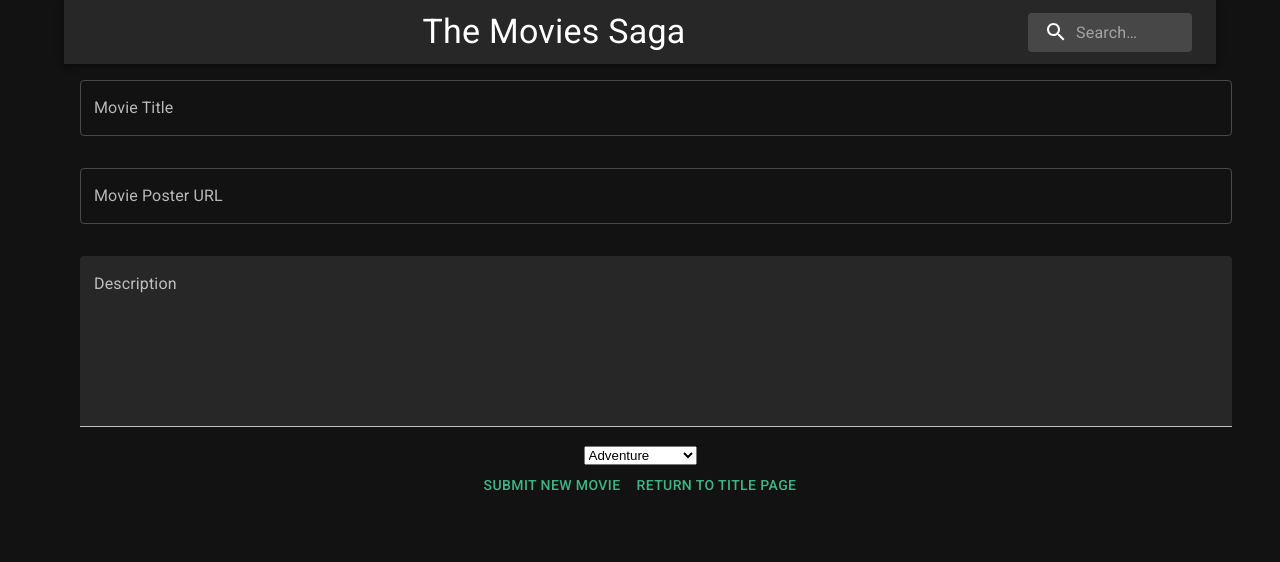
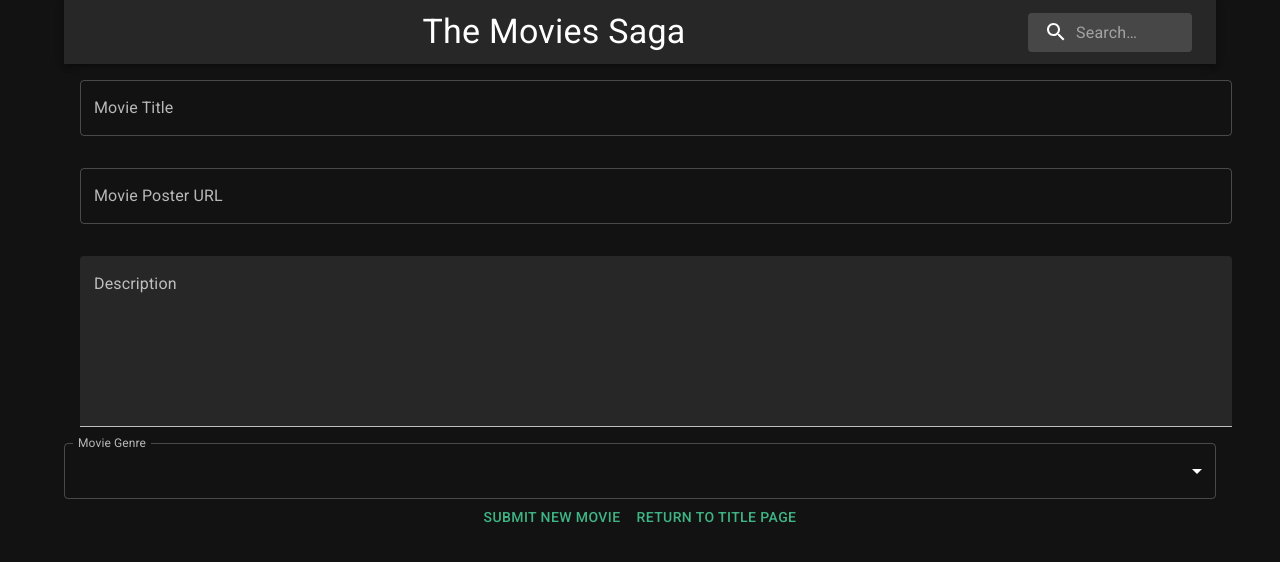
Before and after one commit to RyanKjesboJohnson/weekend-movie-sagas, a React (Create React App) app: page /#/addmovie in a window 1280 px wide. Shown: the top 562 px of the page. Built offline with nearby package versions, Linux system fonts and the light colour scheme.

Commit message:
Finished the add movie page

```diff
--- a/src/components/AddMoviePage/AddMoviePage.jsx
+++ b/src/components/AddMoviePage/AddMoviePage.jsx
@@ -1,4 +1,4 @@
-import { Box, Stack, Typography, TextField, FormControl, InputLabel, FilledInput, Grid, Button } from "@mui/material";
+import { Box, Stack, Typography, Select, MenuItem, TextField, FormControl, InputLabel, FilledInput, Grid, Button } from "@mui/material";
 import { useState } from "react";
 import { useDispatch } from "react-redux";
 import { useHistory } from "react-router-dom/cjs/react-router-dom.min";
@@ -93,24 +93,31 @@ export default function AddMoviePage(){
         </Grid>
         <Grid>
         <Box>
-        <select
-        name="genre"
-        onChange={() => populateNewGenre_ID(event)}
-      >
-        <option value={1}>Adventure</option>
-        <option value={2}>Animated</option>
-        <option value={3}>Biographical</option>
-        <option value={4}>Comedy</option>
-        <option value={5}>Disaster</option>
-        <option value={6}>Drama</option>
-        <option value={7}>Epic</option>
-        <option value={8}>Fantasy</option>
-        <option value={9}>Musical</option>
-        <option value={10}>Romantic</option>
-        <option value={11}>Science Fiction</option>
-        <option value={12}>Space-Opera</option>
-        <option value={13}>Superhero</option>
-      </select>
+        <Box sx={{ minWidth: 120 }}>
+            <FormControl fullWidth>
+            <InputLabel id="demo-simple-select-label">Movie Genre</InputLabel>
+            <Select
+                labelId="demo-simple-select-label"
+                id="demo-simple-select"
+                value={newMovieGenreID}
+                label="Movie Genre"
+                onChange={() => populateNewGenre_ID(event)}                >
+                    <MenuItem value={1}>Adventure</MenuItem>
+                    <MenuItem value={2}>Animated</MenuItem>
+                    <MenuItem value={3}>Biographical</MenuItem>
+                    <MenuItem value={4}>Comedy</MenuItem>
+                    <MenuItem value={5}>Disaster</MenuItem>
+                    <MenuItem value={6}>Drama</MenuItem>
+                    <MenuItem value={7}>Epic</MenuItem>
+                    <MenuItem value={8}>Fantasy</MenuItem>
+                    <MenuItem value={9}>Musical</MenuItem>
+                    <MenuItem value={10}>Romantic</MenuItem>
+                    <MenuItem value={11}>Science Fiction</MenuItem>
+                    <MenuItem value={12}>Space-Opera</MenuItem>
+                    <MenuItem value={13}>Superhero</MenuItem>
+        </Select>
+      </FormControl>
+    </Box>
     </Box>
     </Grid>
     <Box>
```
Also changed, not shown: public/images/DumbDumber.png (added).
